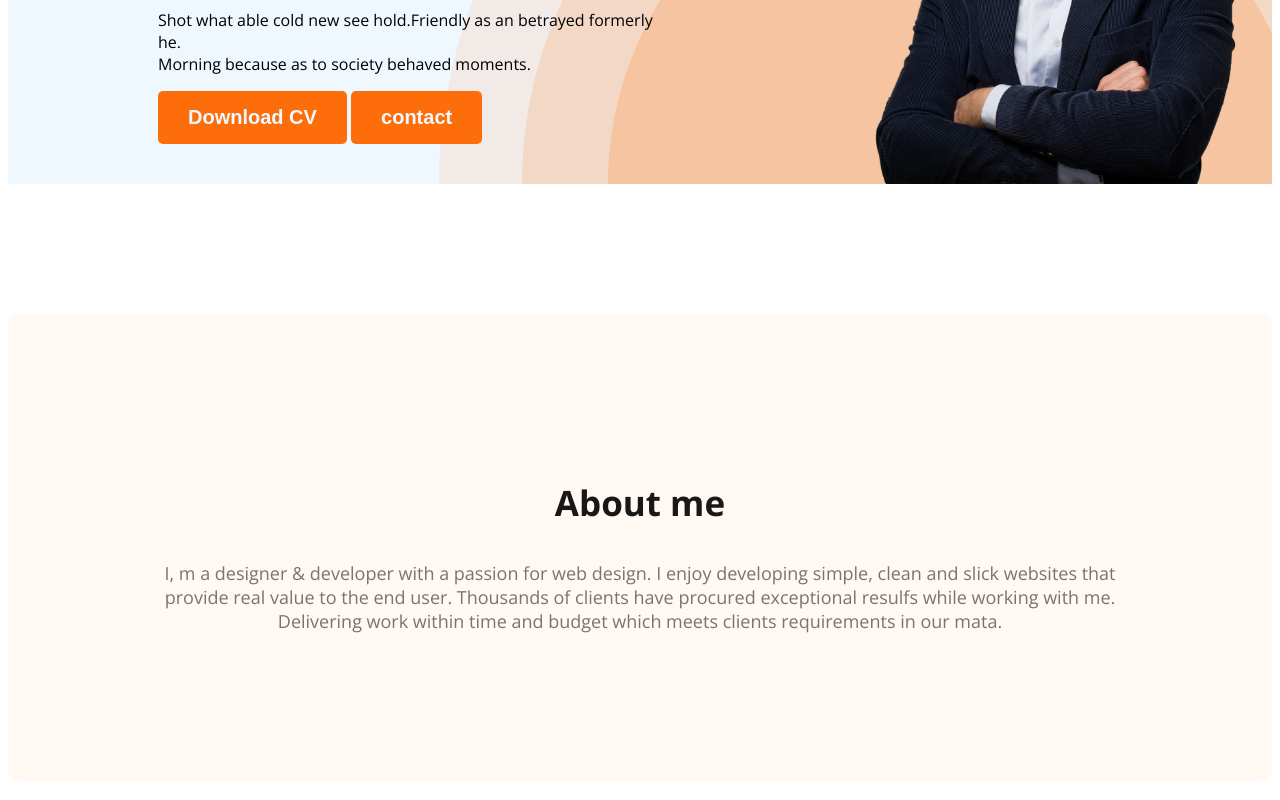
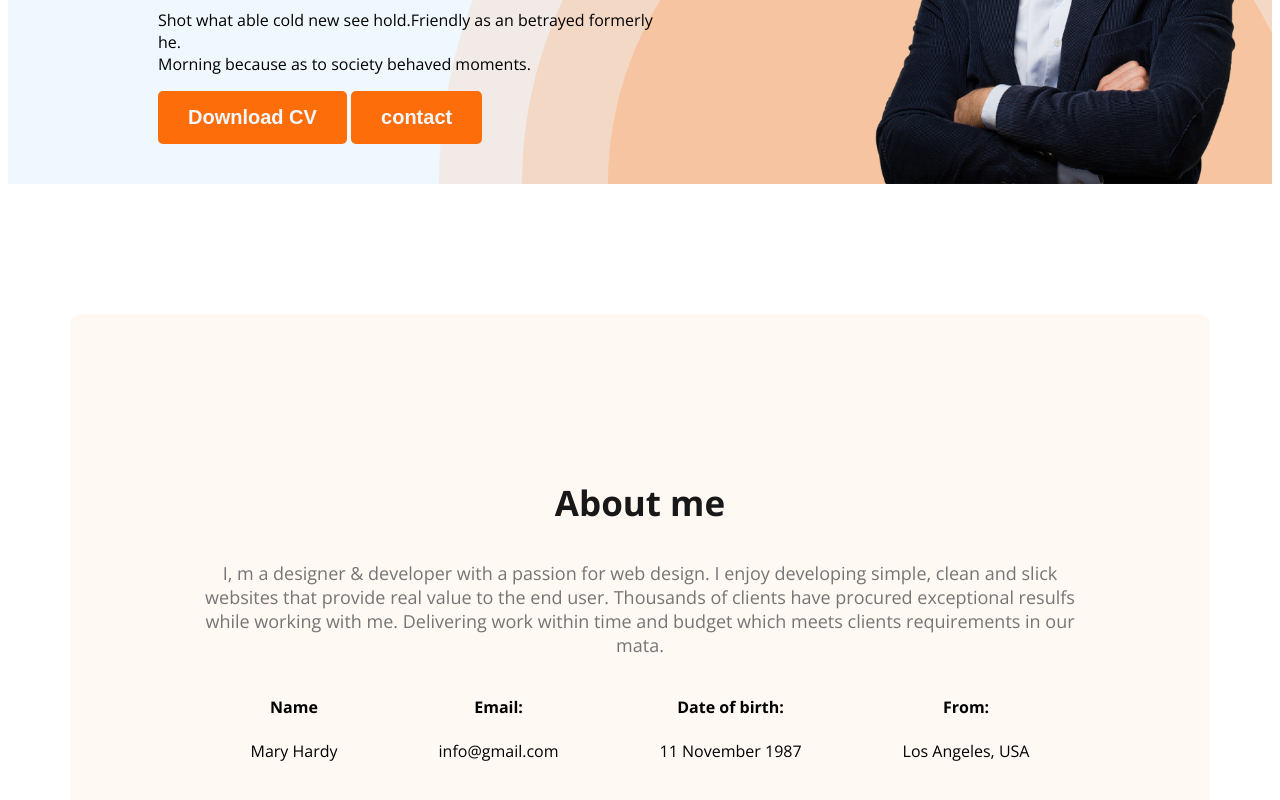
Before and after one commit to Fazla-Hasan/module-5-portfolio, a plain HTML site: page index.html in a window 1280 px wide. Shown: the part 452-1252 px from the top of the page. Drawn offline with nearby package versions, Linux system fonts and the light colour scheme.

Commit message:
about main

```diff
--- a/index.html
+++ b/index.html
@@ -37,6 +37,27 @@
         <section class="about">
             <h3 class="section-title">About me</h3>
             <p class="section-description">I, m a designer & developer with a passion for web design. I enjoy developing simple, clean and slick websites that provide real value to the end user. Thousands of clients have procured exceptional resulfs while working with me. Delivering work within time and budget which meets clients requirements in our mata.</p>
+            <div class="about-info-container">
+                <!-- .about-info*4>h4.info-title+p.info-description -->
+
+                <div class="about-info">
+                    <h4 class="info-title">Name</h4>
+                    <p class="info-description">Mary Hardy</p>
+                </div>
+                <div class="about-info">
+                    <h4 class="info-title">Email:</h4>
+                    <p class="info-description">info@gmail.com</p>
+                </div>
+                <div class="about-info">
+                    <h4 class="info-title">Date of birth:</h4>
+                    <p class="info-description">11 November 1987</p>
+                </div>
+                <div class="about-info">
+                    <h4 class="info-title">From:</h4>
+                    <p class="info-description">Los Angeles, USA</p>
+                </div>
+
+            </div>
         </section>
     </main>
     <footer>
--- a/style.css
+++ b/style.css
@@ -80,12 +80,27 @@ nav ul li a{
 
 /* start main part */
 
+main{
+    max-width: 1140px;
+    margin: 0 auto;
+}
+
 .about{
     padding: 130px;
     border-radius: 10px;
     background: #FFF8F3;
     margin: 130px 0;
 }
+
+.about-info-container{
+    display: flex;
+    justify-content: space-around;
+}
+
+.about-info{
+    text-align: center;
+}
+
 .section-title{
     color: #181818;
     text-align: center;
```
